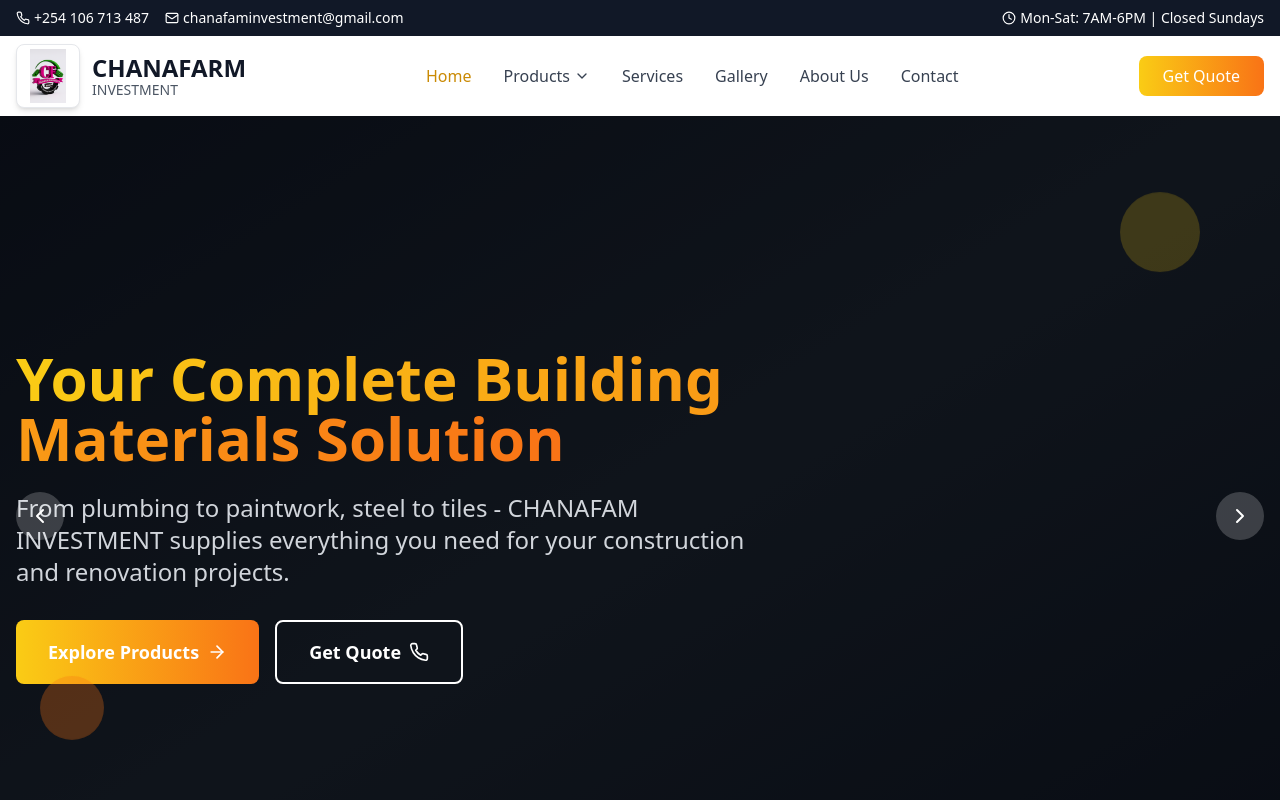
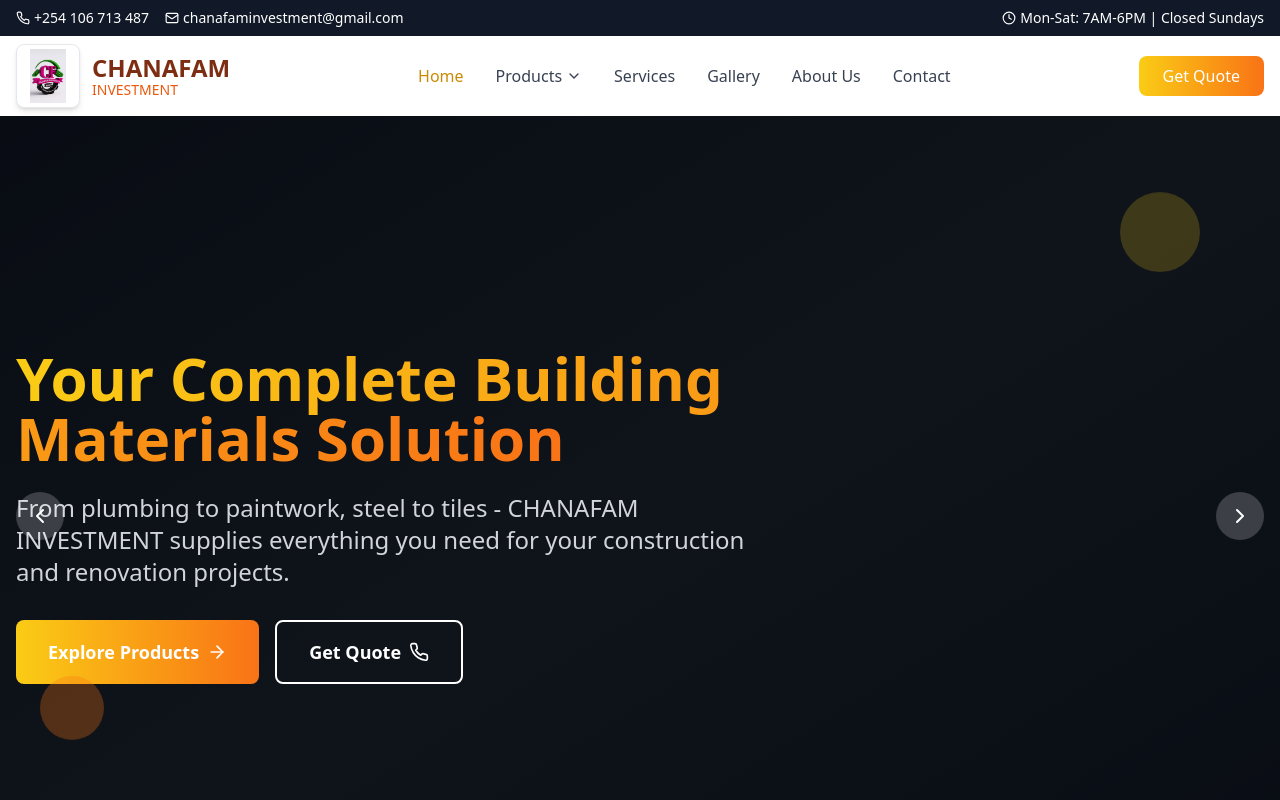
Before and after one commit to Kagwi/Chanafam, a React (Vite) app: page / in a window 1280 px wide. Shown: the top 800 px of the page. Built offline with nearby package versions, Linux system fonts and the light colour scheme.

Commit message:
Update Header.tsx

```diff
--- a/src/components/Header.tsx
+++ b/src/components/Header.tsx
@@ -65,15 +65,15 @@
                 <div className="w-16 h-16 bg-white rounded-lg flex items-center justify-center transform group-hover:scale-105 transition-transform duration-200 shadow-md border border-gray-200">
                   <img
                     src="/Chanafam Logo.png"
-                    alt="CHANAFARM INVESTMENT Logo"
+                    alt="CHANAFAM INVESTMENT Logo"
                     className="w-full h-full object-contain rounded-lg p-1"
                   />
                 </div>
                 <div className="block">
-                  <h1 className="text-xl sm:text-2xl font-bold text-gray-900 group-hover:text-yellow-600 transition-colors">
-                    CHANAFARM
+                  <h1 className="text-xl sm:text-2xl font-bold text-orange-900 group-hover:text-yellow-600 transition-colors">
+                    CHANAFAM
                   </h1>
-                  <p className="text-xs sm:text-sm text-gray-600 -mt-1">INVESTMENT</p>
+                  <p className="text-xs sm:text-sm text-orange-600 -mt-1">INVESTMENT</p>
                 </div>
               </div>
             </Link>
```
